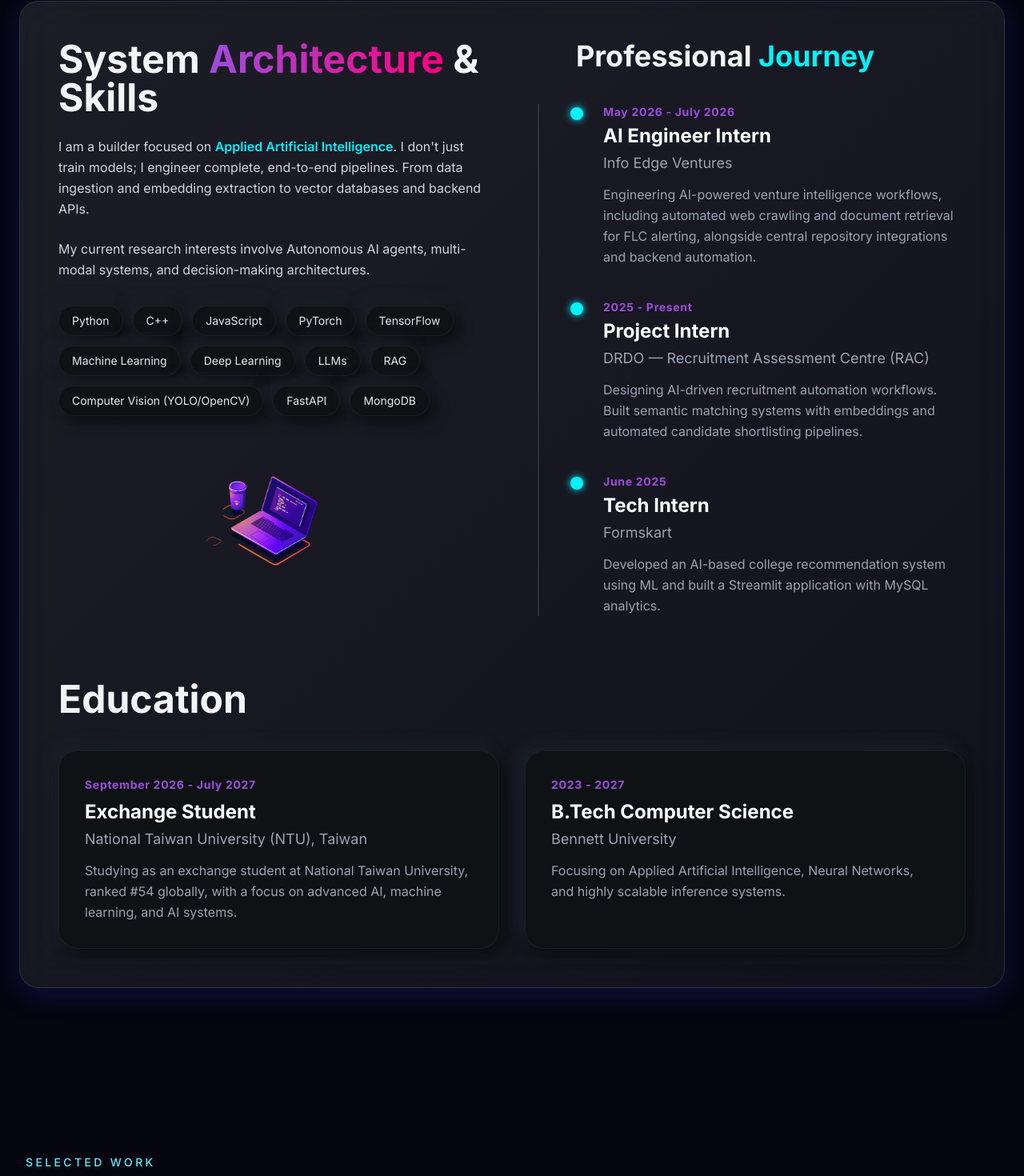
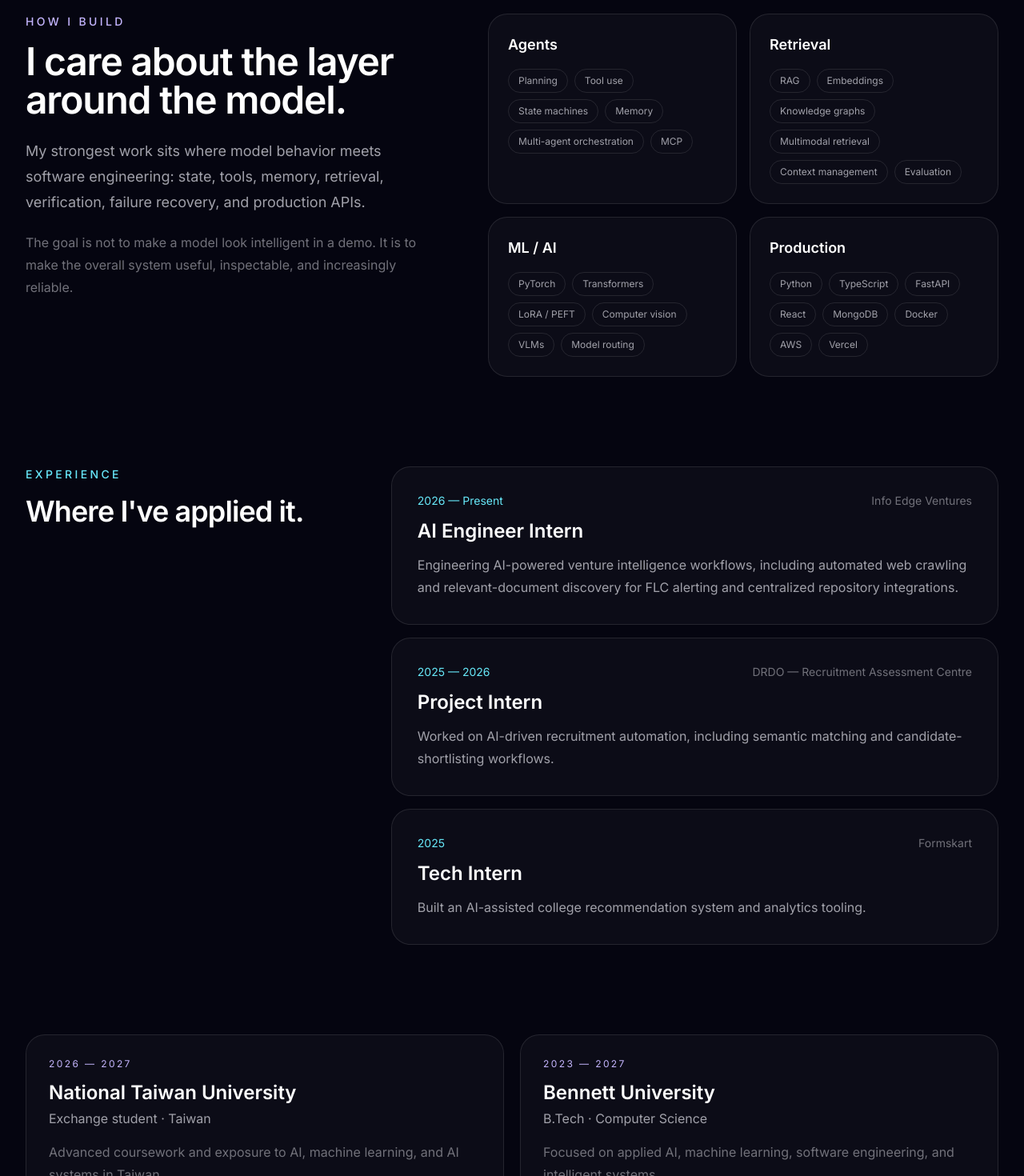
Before and after one commit to adityapurohit01/my_portfolio, a Next.js app: page / in a window 1280 px wide. Shown: the part 1014-2484 px from the top of the page at 80% size. Built offline with nearby package versions, Linux system fonts and the light colour scheme.

Commit message:
Portfolio rebuild: src/components/About.tsx

```diff
--- a/src/components/About.tsx
+++ b/src/components/About.tsx
@@ -1,146 +1,67 @@
-"use client";
-
-import { motion } from "framer-motion";
-import LottieAnimation from "./LottieAnimation";
-
-const skills = [
-    "Python", "C++", "JavaScript", "PyTorch", "TensorFlow",
-    "Machine Learning", "Deep Learning", "LLMs", "RAG",
-    "Computer Vision (YOLO/OpenCV)", "FastAPI", "MongoDB"
-];
-
-const timeline = [
-    {
-        year: "May 2026 - July 2026",
-        role: "AI Engineer Intern",
-        company: "Info Edge Ventures",
-        description: "Engineering AI-powered venture intelligence workflows, including automated web crawling and document retrieval for FLC alerting, alongside central repository integrations and backend automation."
-    },
-    {
-        year: "2025 - Present",
-        role: "Project Intern",
-        company: "DRDO — Recruitment Assessment Centre (RAC)",
-        description: "Designing AI-driven recruitment automation workflows. Built semantic matching systems with embeddings and automated candidate shortlisting pipelines."
-    },
-    {
-        year: "June 2025",
-        role: "Tech Intern",
-        company: "Formskart",
-        description: "Developed an AI-based college recommendation system using ML and built a Streamlit application with MySQL analytics."
-    },
-];
+import { capabilityGroups, experience } from "@/data/portfolio";
 
 export default function About() {
   return (
-        <section id="about" className="py-24 relative">
-            <div className="container mx-auto px-6 max-w-7xl">
-                <div className="glass-panel p-8 md:p-12 rounded-3xl relative overflow-hidden backdrop-blur-md bg-white/5 border border-white/10 shadow-[0_8px_32px_0_rgba(0,0,0,0.3)]">
-                <div className="grid md:grid-cols-2 gap-16">
-
-                    {/* About & Skills */}
-                    <motion.div
-                        initial={{ opacity: 0, x: -50 }}
-                        whileInView={{ opacity: 1, x: 0 }}
-                        viewport={{ once: true }}
-                        transition={{ duration: 0.6 }}
-                    >
-                        <h2 className="text-4xl md:text-5xl font-bold mb-6">System <span className="text-transparent bg-clip-text bg-gradient-to-r from-neon-purple to-neon-pink">Architecture</span> & Skills</h2>
-
-                        <div className="mb-8">
-                            <p className="text-gray-300 leading-relaxed mb-6">
-                                I am a builder focused on <span className="text-neon-cyan font-semibold">Applied Artificial Intelligence</span>. I don't just train models; I engineer complete, end-to-end pipelines. From data ingestion and embedding extraction to vector databases and backend APIs.
-                            </p>
-                            <p className="text-gray-300 leading-relaxed">
-                                My current research interests involve Autonomous AI agents, multi-modal systems, and decision-making architectures.
-                            </p>
+    <>
+      <section id="about" className="mx-auto max-w-7xl px-6 py-28 lg:px-8">
+        <div className="grid gap-14 lg:grid-cols-[0.9fr_1.1fr]">
+          <div>
+            <p className="text-sm font-medium uppercase tracking-[0.24em] text-violet-300">How I build</p>
+            <h2 className="mt-4 text-4xl font-semibold tracking-tight text-white sm:text-5xl">I care about the layer around the model.</h2>
+            <p className="mt-6 text-lg leading-8 text-zinc-400">My strongest work sits where model behavior meets software engineering: state, tools, memory, retrieval, verification, failure recovery, and production APIs.</p>
+            <p className="mt-5 text-base leading-7 text-zinc-500">The goal is not to make a model look intelligent in a demo. It is to make the overall system useful, inspectable, and increasingly reliable.</p>
           </div>
 
-                        <div className="flex flex-wrap gap-3">
-                            {skills.map((skill, i) => (
-                                <motion.div
-                                    key={skill}
-                                    initial={{ opacity: 0, scale: 0.8 }}
-                                    whileInView={{ opacity: 1, scale: 1 }}
-                                    viewport={{ once: true }}
-                                    transition={{ delay: i * 0.05 }}
-                                    className="clay-card px-4 py-2 text-sm text-gray-200"
-                                >
-                                    {skill}
-                                </motion.div>
-                            ))}
+          <div className="grid gap-4 sm:grid-cols-2">
+            {capabilityGroups.map((group) => (
+              <div key={group.title} className="rounded-3xl border border-white/10 bg-white/[0.03] p-6">
+                <h3 className="text-lg font-semibold text-white">{group.title}</h3>
+                <div className="mt-4 flex flex-wrap gap-2">
+                  {group.items.map((item) => <span key={item} className="rounded-full border border-white/10 px-3 py-1.5 text-xs text-zinc-400">{item}</span>)}
                 </div>
-
-                        {/* Lottie Character */}
-                        <div className="flex justify-center pt-6">
-                            <LottieAnimation src="/developer-animation.json" className="w-48 h-48 md:w-56 md:h-56" />
-                        </div>
-                    </motion.div>
-
-                    {/* Experience Timeline */}
-                    <motion.div
-                        initial={{ opacity: 0, x: 50 }}
-                        whileInView={{ opacity: 1, x: 0 }}
-                        viewport={{ once: true }}
-                        transition={{ duration: 0.6 }}
-                        className="relative pl-8 md:pl-0"
-                        id="experience"
-                    >
-                        <h2 className="text-4xl font-bold mb-10 md:pl-12">Professional <span className="text-neon-cyan">Journey</span></h2>
-
-                        <div className="space-y-10 md:pl-12 border-l-2 border-white/10 ml-4 md:ml-0 relative">
-                            {timeline.map((item, index) => (
-                                <div key={index} className="relative pl-8">
-                                    {/* Timeline Dot */}
-                                    <div className="absolute -left-[9px] top-1 w-4 h-4 rounded-full bg-neon-cyan shadow-[0_0_10px_#00f3ff]" />
-
-                                    <span className="text-neon-purple text-sm font-bold tracking-wider mb-1 block">{item.year}</span>
-                                    <h3 className="text-2xl font-bold text-white mb-1">{item.role}</h3>
-                                    <h4 className="text-lg text-gray-400 mb-3">{item.company}</h4>
-                                    <p className="text-gray-400 leading-relaxed">
-                                        {item.description}
-                                    </p>
               </div>
             ))}
           </div>
-                    </motion.div>
+        </div>
+      </section>
 
+      <section id="experience" className="mx-auto max-w-7xl px-6 pb-28 lg:px-8">
+        <div className="grid gap-12 lg:grid-cols-[0.7fr_1.3fr]">
+          <div>
+            <p className="text-sm font-medium uppercase tracking-[0.24em] text-cyan-300">Experience</p>
+            <h2 className="mt-4 text-4xl font-semibold tracking-tight text-white">Where I&apos;ve applied it.</h2>
           </div>
-
-                {/* Education */}
-                <motion.div
-                    initial={{ opacity: 0, y: 40 }}
-                    whileInView={{ opacity: 1, y: 0 }}
-                    viewport={{ once: true }}
-                    transition={{ duration: 0.6 }}
-                    className="mt-20"
-                    id="education"
-                >
-                    <h2 className="text-4xl md:text-5xl font-bold mb-10">Education</h2>
-
-                    <div className="grid md:grid-cols-2 gap-8">
-                        <div className="clay-card p-8">
-                            <span className="text-neon-purple text-sm font-bold tracking-wider mb-2 block">September 2026 - July 2027</span>
-                            <h3 className="text-2xl font-bold text-white mb-1">Exchange Student</h3>
-                            <h4 className="text-lg text-gray-400 mb-3">National Taiwan University (NTU), Taiwan</h4>
-                            <p className="text-gray-400 leading-relaxed">
-                                Studying as an exchange student at National Taiwan University, ranked #54 globally, with a focus on advanced AI, machine learning, and AI systems.
-                            </p>
+          <div className="space-y-4">
+            {experience.map((item) => (
+              <article key={item.company} className="rounded-3xl border border-white/10 bg-white/[0.03] p-6 sm:p-8">
+                <div className="flex flex-wrap items-center justify-between gap-3">
+                  <p className="text-sm text-cyan-300">{item.period}</p>
+                  <p className="text-sm text-zinc-500">{item.company}</p>
                 </div>
-
-                        <div className="clay-card p-8">
-                            <span className="text-neon-purple text-sm font-bold tracking-wider mb-2 block">2023 - 2027</span>
-                            <h3 className="text-2xl font-bold text-white mb-1">B.Tech Computer Science</h3>
-                            <h4 className="text-lg text-gray-400 mb-3">Bennett University</h4>
-                            <p className="text-gray-400 leading-relaxed">
-                                Focusing on Applied Artificial Intelligence, Neural Networks, and highly scalable inference systems.
-                            </p>
-                        </div>
-                    </div>
-                </motion.div>
-
-
+                <h3 className="mt-3 text-2xl font-semibold text-white">{item.role}</h3>
+                <p className="mt-3 max-w-3xl leading-7 text-zinc-400">{item.detail}</p>
+              </article>
+            ))}
           </div>
         </div>
       </section>
+
+      <section id="education" className="mx-auto max-w-7xl px-6 pb-28 lg:px-8">
+        <div className="grid gap-5 md:grid-cols-2">
+          <div className="rounded-3xl border border-white/10 bg-white/[0.03] p-7">
+            <p className="text-xs uppercase tracking-[0.2em] text-violet-300">2026 — 2027</p>
+            <h3 className="mt-3 text-2xl font-semibold text-white">National Taiwan University</h3>
+            <p className="mt-1 text-zinc-400">Exchange student · Taiwan</p>
+            <p className="mt-4 leading-7 text-zinc-500">Advanced coursework and exposure to AI, machine learning, and AI systems in Taiwan.</p>
+          </div>
+          <div className="rounded-3xl border border-white/10 bg-white/[0.03] p-7">
+            <p className="text-xs uppercase tracking-[0.2em] text-violet-300">2023 — 2027</p>
+            <h3 className="mt-3 text-2xl font-semibold text-white">Bennett University</h3>
+            <p className="mt-1 text-zinc-400">B.Tech · Computer Science</p>
+            <p className="mt-4 leading-7 text-zinc-500">Focused on applied AI, machine learning, software engineering, and intelligent systems.</p>
+          </div>
+        </div>
+      </section>
+    </>
   );
 }
```
Lines whose indentation alone changed are shown as unchanged.
